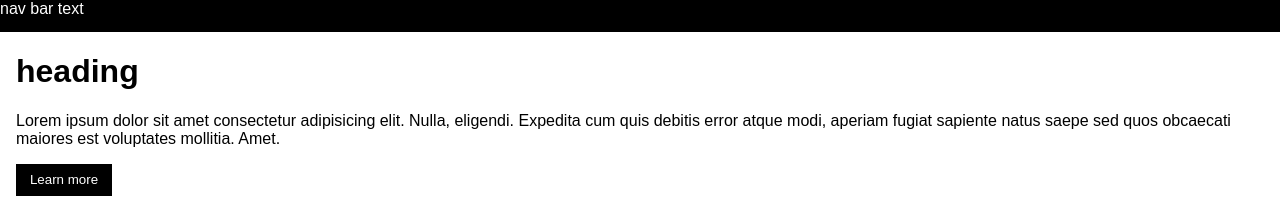
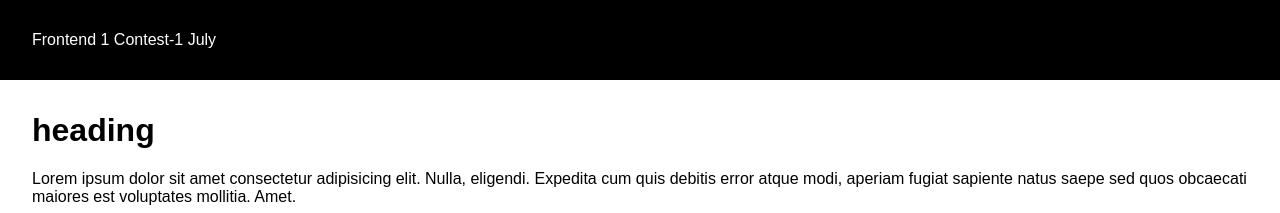
Before and after one commit to olili27/Contest-1-July, a plain HTML site: page index.html in a window 1280 px wide. Shown: the top 213 px of the page. Drawn offline with Linux system fonts and the light colour scheme.

Commit message:
style the nav bar

```diff
--- a/index.html
+++ b/index.html
@@ -8,7 +8,9 @@
     <link rel="stylesheet" href="style.css">
 </head>
 <body>
-    <nav>nav bar text</nav>
+    <nav>
+        <span>Frontend 1 Contest-1 July</span>
+    </nav>
 
    <div>
 
--- a/style.css
+++ b/style.css
@@ -5,10 +5,14 @@ body{
 
 nav{
     background-color: black;
+    color: white;
     height: 1rem;
-    color: white;
-    height: 2rem;
+    display: flex;
+    justify-content: start;
+    align-items: center;
+    padding: 2rem;
 }
+
 
 button{
     border: none;
@@ -26,7 +30,7 @@ a{
 }
 
 div{
-    margin: 1rem;
+    margin: 2rem;
 }
 
 table{
```
